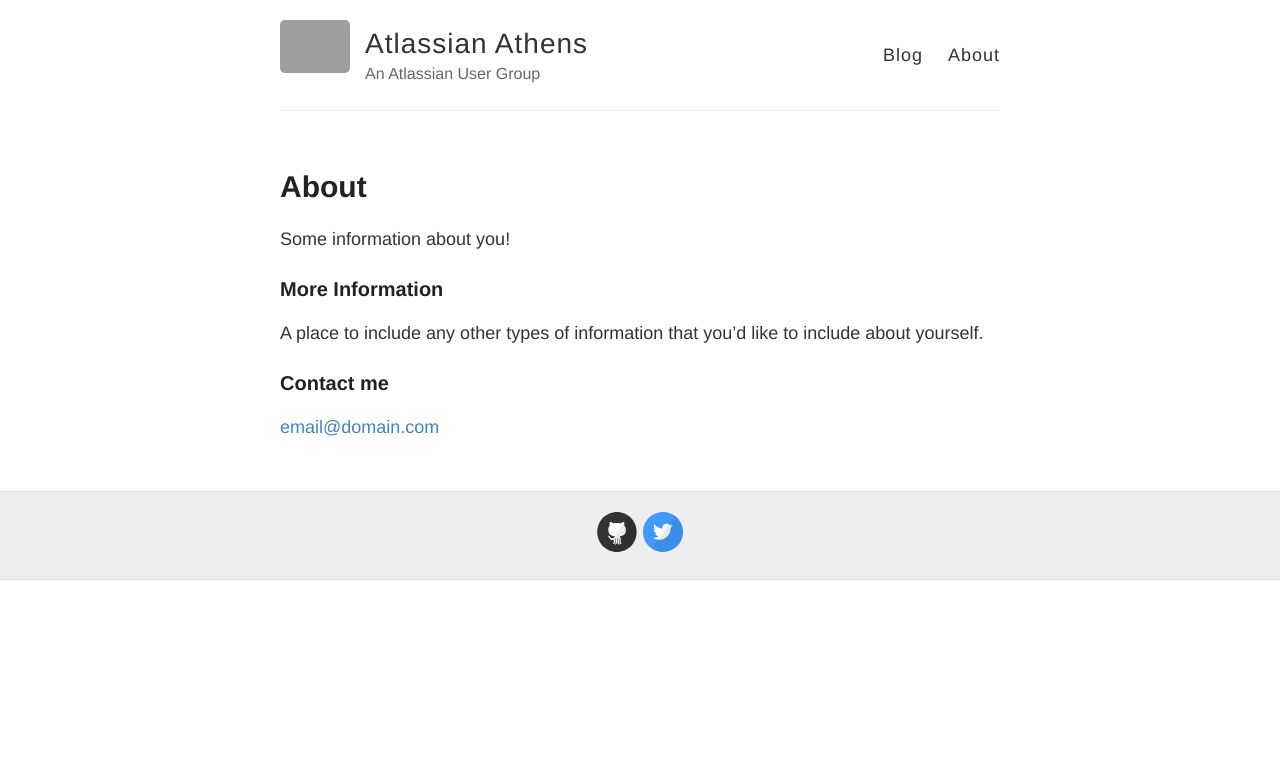
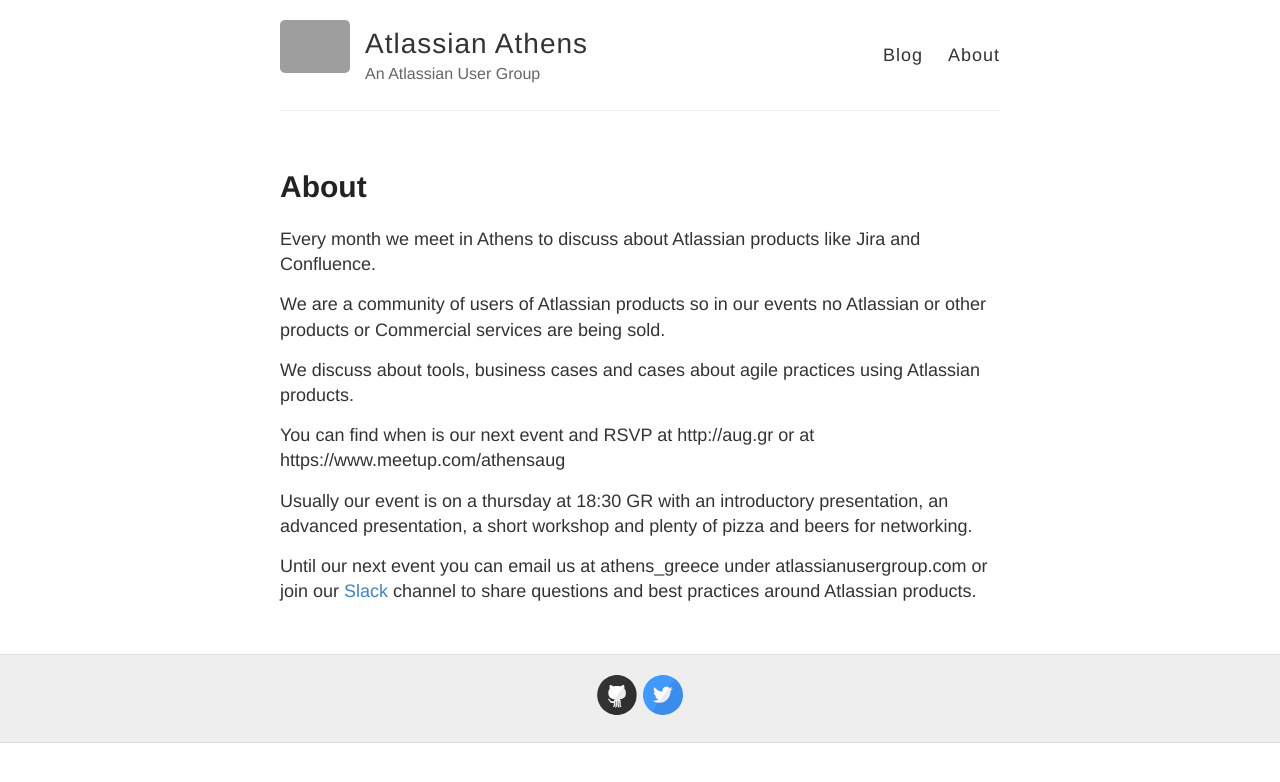
Before and after one commit to auggr/auggr.github.io, a Jekyll site: the page built from about.md, in a window 1280 px wide. Shown: the top 782 px of the page. Built offline with Jekyll 4.4.1, drawn with Linux system fonts in a browser that asks for light colours; grey boxes are pictures that could not be loaded.

Commit message:
add link to group channel

```diff
--- a/about.md
+++ b/about.md
@@ -4,12 +4,14 @@ title: About
 permalink: /about/
 ---
 
-Some information about you!
+Every month we meet in Athens to discuss about Atlassian products like Jira and Confluence.
 
-### More Information
+We are a community of users of Atlassian products so in our events no Atlassian or other products or Commercial services are being sold.
 
-A place to include any other types of information that you'd like to include about yourself.
+We discuss about tools, business cases and cases about agile practices using Atlassian products.
 
-### Contact me
+You can find when is our next event and RSVP at http://aug.gr or at https://www.meetup.com/athensaug
 
-[email@domain.com](mailto:email@domain.com)
+Usually our event is on a thursday at 18:30 GR with an introductory presentation, an advanced presentation, a short workshop and plenty of pizza and beers for networking.
+
+Until our next event you can email us at athens_greece under atlassianusergroup.com or join our [Slack](www.aug.gr/2ItvAlj) channel to share questions and best practices around Atlassian products.
```
